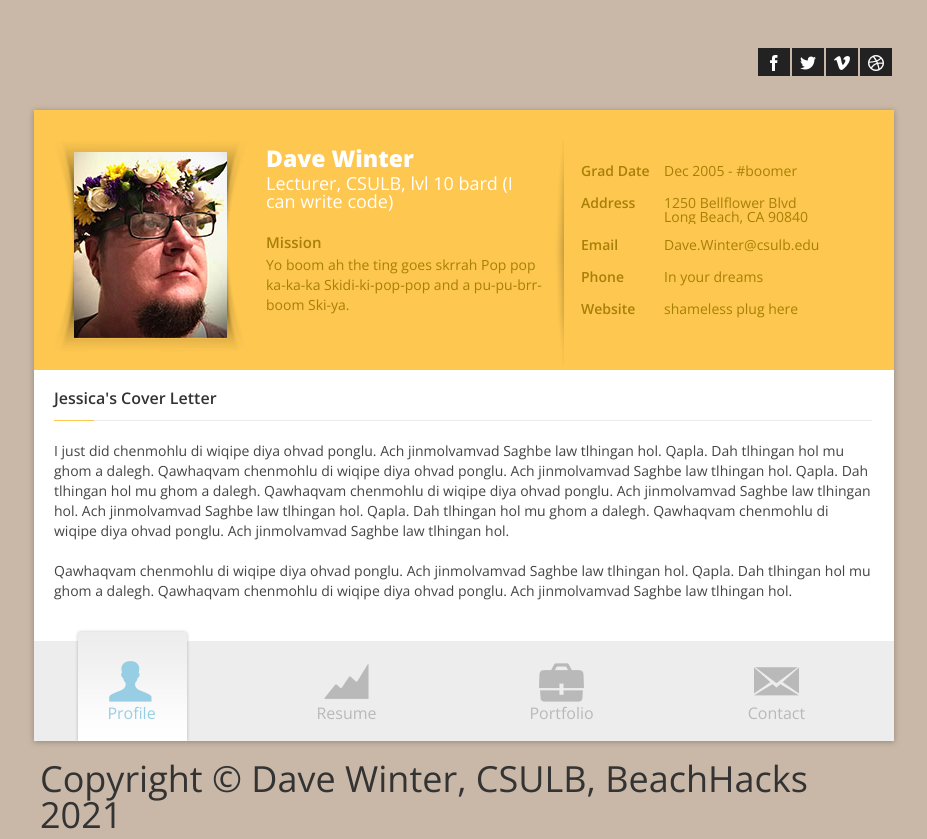
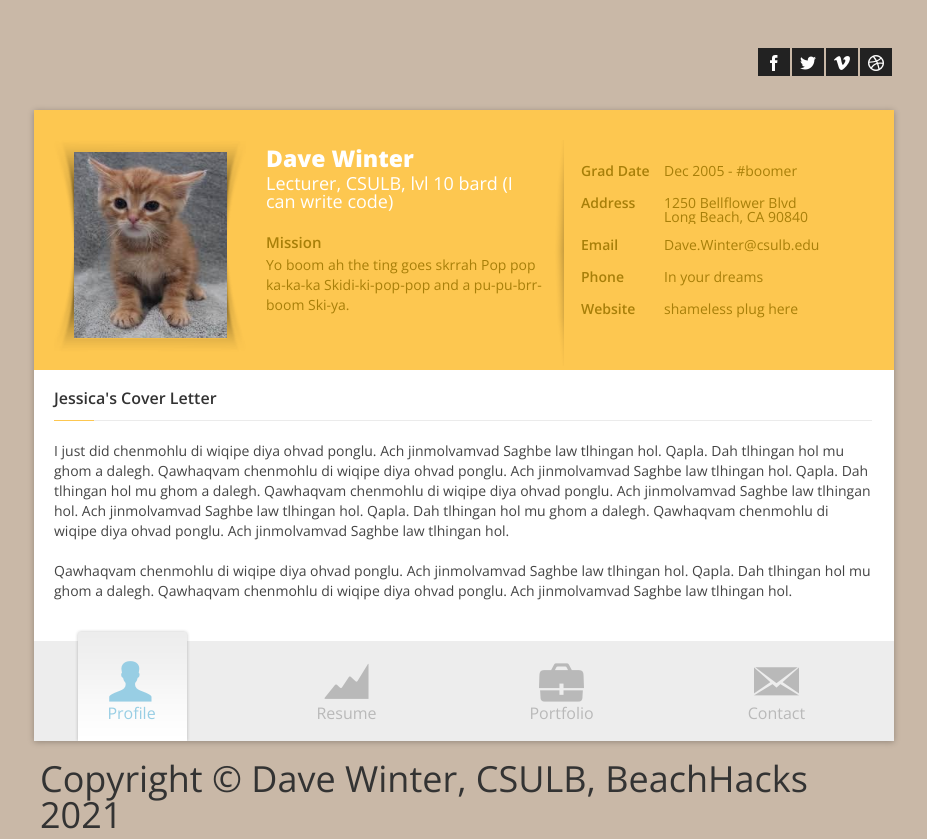
Before and after one commit to dauidus/Github-Workshop-sec-5, a plain HTML site: page index.html in a window 1280 px wide. Shown: the whole page, without its empty margins (176-1103 px from the left). Drawn offline with nearby package versions, Linux system fonts and the light colour scheme; some packages are replaced by stand-ins of ours.

Commit message:
Update index.html

```diff
--- a/index.html
+++ b/index.html
@@ -63,7 +63,7 @@
                  	<!-- About section -->
                 	<div class="about">
                     	<div class="photo-inner">
-                            <img src="images/photo.jpg" height="186" width="153" /></li>
+                            <img src="images/kitty.jpg" height="186" width="153" /></li>
                         </div>
                         <h1>Dave Winter</h1>
                         <h3>Lecturer, CSULB, lvl 10 bard (I can write code)</h3>
```
